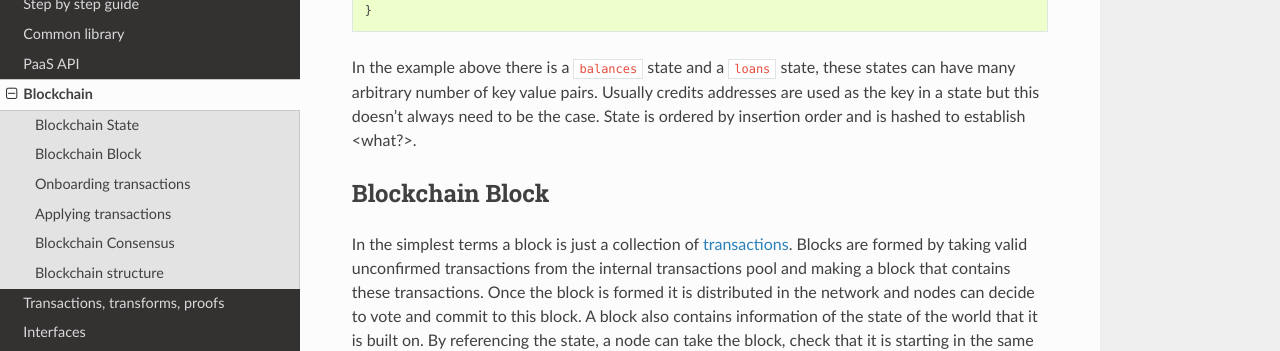
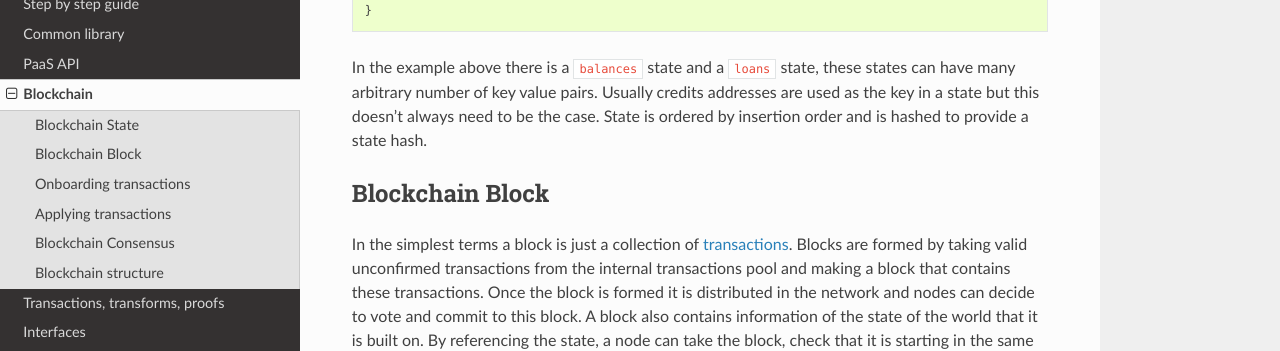
Before and after one commit to voodoo12345/credits-docs, a Sphinx documentation site: the page built from source/blockchain.rst, in a window 1280 px wide and 900 px high, scrolled down 442 px. Shown: the part 200-551 px from the top of the window. Built offline with Sphinx 7.4.7 and the Read the Docs theme 2.0.0, drawn with Linux system fonts in a browser that asks for light colours.

Commit message:
Fixed trailing sentence in blockchain

```diff
--- a/source/blockchain.rst
+++ b/source/blockchain.rst
@@ -37,7 +37,7 @@ state is a string. An example of a traditional state as shown:
 In the example above there is a ``balances`` state and a ``loans`` state, these states
 can have many arbitrary number of key value pairs. Usually credits addresses are used
 as the key in a state but this doesn't always need to be the case. State is ordered
-by insertion order and is hashed to establish <what?>.
+by insertion order and is hashed to provide a state hash.
 
 
 .. _blockchain-block:
```
Also changed, not shown: source/step_by_step.rst (+6 -2 lines).
